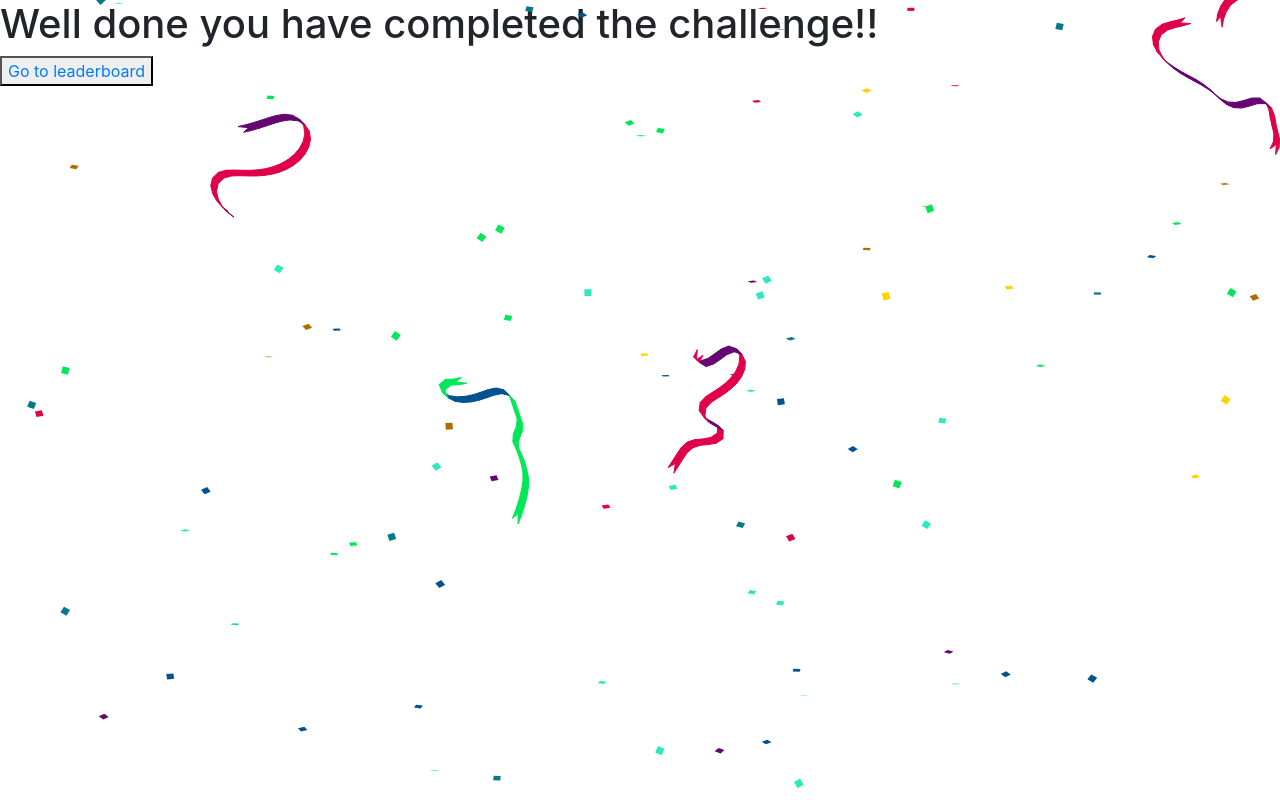
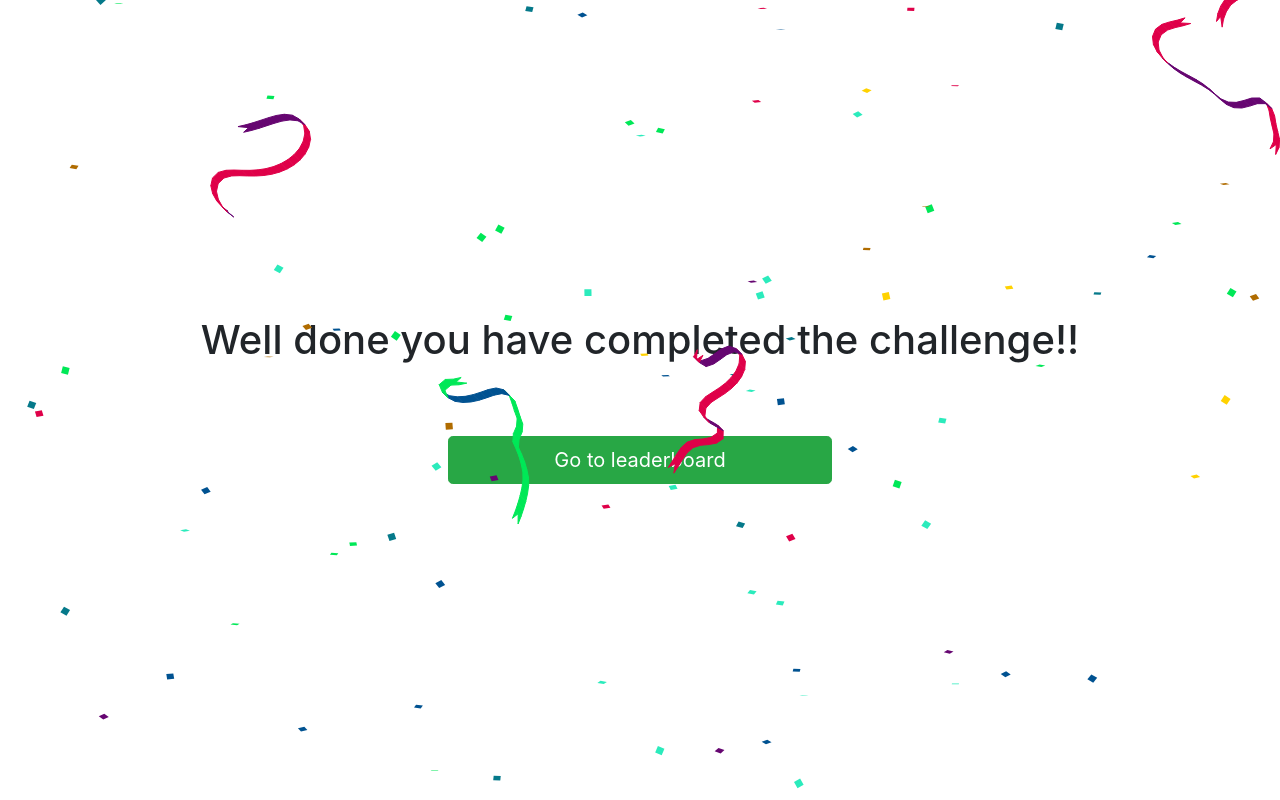
Before and after one commit to harryphelps2/practical-python-project, a Flask app: page /completed in a window 1280 px wide. Run offline with Flask 2, Linux system fonts and the light colour scheme; some libraries are stand-ins or nearby versions.

Commit message:
Style messaging in completed page

```diff
--- a/static/css/styles.css
+++ b/static/css/styles.css
@@ -37,4 +37,23 @@ html, body {
   padding-top: 1rem;
 }
 
+.completed {
+  height: 100%;
+  display: flex;
+  flex-direction: column;
+  flex-wrap: wrap;
+  justify-content: center;
+  align-items: center;
+}
+.completed h1 {
+  text-align: center;
+}
+.completed button {
+  width: 30%;
+  margin-top: 5%;
+}
+.completed button a {
+  color: inherit;
+}
+
 /*# sourceMappingURL=styles.css.map */
--- a/static/css/styles.scss
+++ b/static/css/styles.scss
@@ -5,6 +5,7 @@ html, body {
     height: 100%;
     width: 100%;
 }
+
 #confetti{
     position: absolute;
     left: 0;
@@ -12,22 +13,48 @@ html, body {
     height: 100%;
     width: 100%;
 }
+
 .banner {
     background-color: blue;
     padding: 0.5rem;
+
     h1 {
         color: white;
         margin: 0 auto;
     }
 }
+
 .container:first-child {
     padding-top: 5rem;
 }
+
 .question {
     display: flex;
     flex-direction: row;
     justify-content: space-between;
 }
+
 .shamewall {
     padding-top: 1.0rem;
 }
+
+.completed {
+    height: 100%;
+    display: flex;
+    flex-direction: column;
+    flex-wrap: wrap;
+    justify-content: center;
+    align-items: center;
+
+    h1 {
+        text-align: center;
+    }
+
+    button {
+        width: 30%;
+        margin-top: 5%;
+        a {
+            color: inherit;
+        }
+    }
+}
--- a/templates/completed.html
+++ b/templates/completed.html
@@ -7,10 +7,10 @@
 	</head>
 	<body>
 		<canvas id="confetti" width="1" height="1"></canvas>
-		<div>
+		<div class="completed">
 			<h1> Well done you have completed the challenge!!</h1>
+			<button class="btn btn-success btn-primary btn-lg leaderboard-button"><a href='/leaderboard'>Go to leaderboard</a></button>
 		</div>
-		<button><a href='/leaderboard'>Go to leaderboard</a></button>
 		<script type="text/javascript">
 			var retina = window.devicePixelRatio,
 
```
Also changed, not shown: 1 other file.
